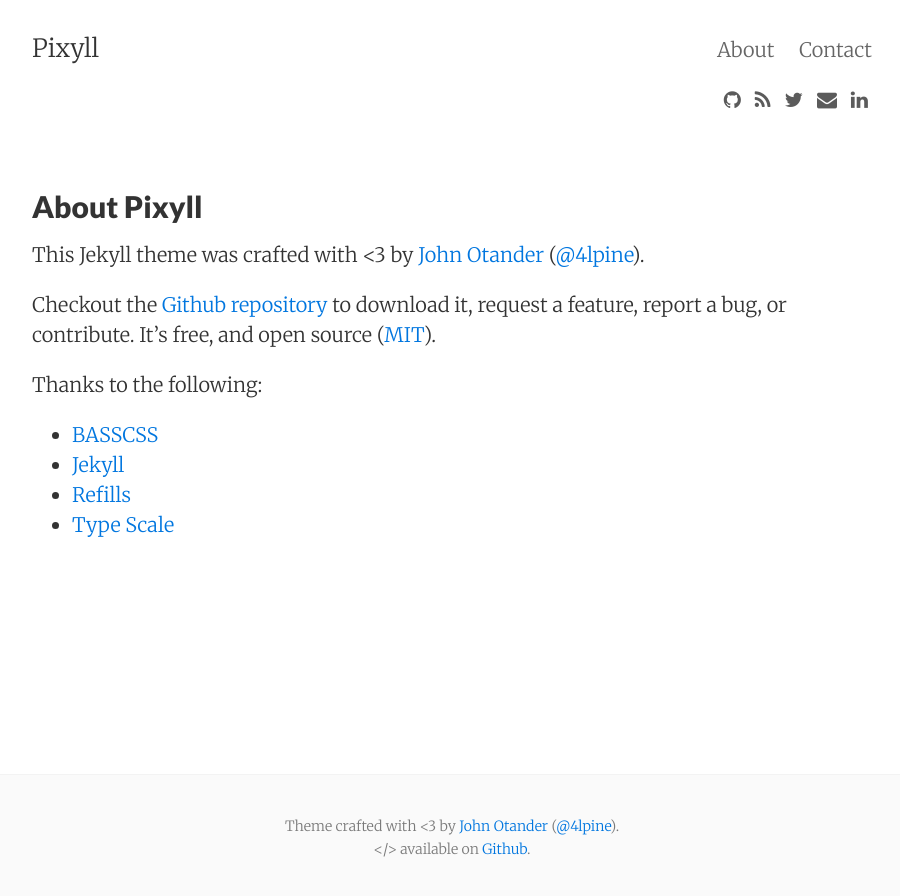
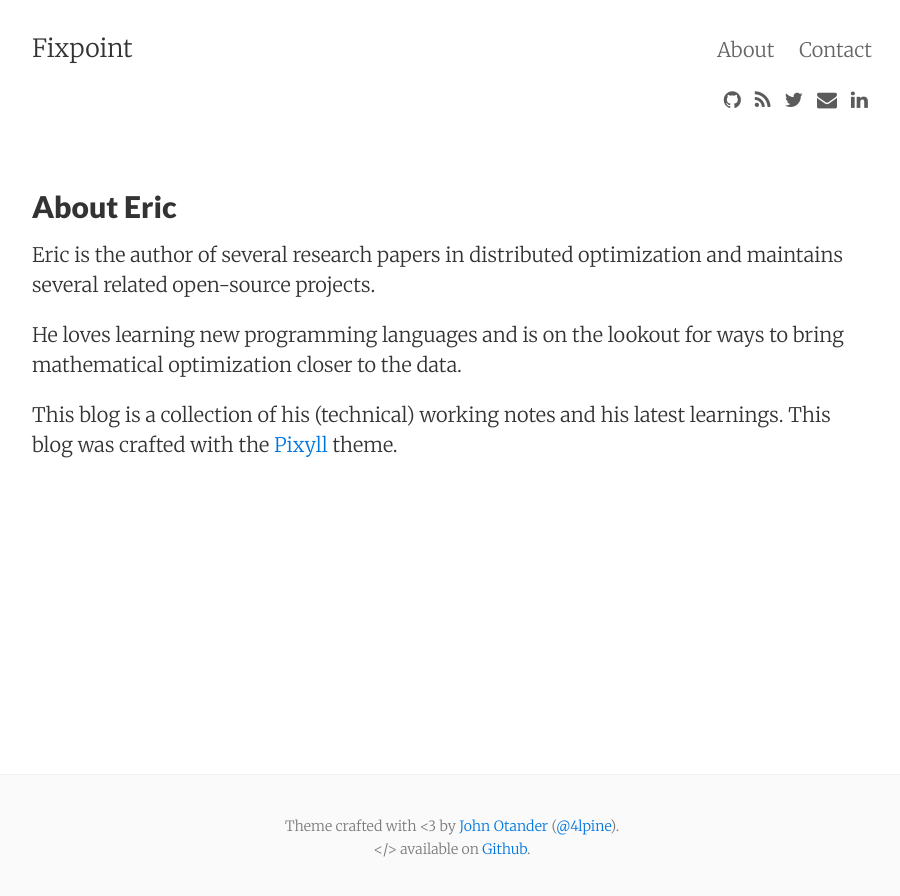
Before and after one commit to echu/echu.github.io, a Jekyll site: the page built from about.md, in a window 1280 px wide. Shown: the top 896 px of the page, without its empty margins (188-1088 px from the left). Built offline with Jekyll 4.4.1, drawn with Linux system fonts in a browser that asks for light colours; nearby versions of some CDN libraries.

Commit message:
customize site for echu.github.io

```diff
--- a/_config.yml
+++ b/_config.yml
@@ -1,5 +1,5 @@
 # Site settings
-title:       Pixyll
+title:       Fixpoint
 email:       eytchu@gmail.com
 author:      Eric Chu
 description: "A collection of technical notes"
@@ -36,7 +36,7 @@
 flattr_button:
 
 # Post sharing icons
-show_sharing_icons: true
+show_sharing_icons: false
 share_text: 'Share this post!'
 # Change to 'true' to enable individual icons
 share_facebook: true
--- a/about.md
+++ b/about.md
@@ -1,19 +1,15 @@
 ---
 layout: page
-title: About Pixyll
+title: About Eric
 permalink: /about/
 ---
 
-This Jekyll theme was crafted with <3 by [John Otander](http://johnotander.com)
-([@4lpine](https://twitter.com/4lpine)).
+Eric is the author of several research papers in distributed optimization and
+maintains several related open-source projects.
 
-Checkout the [Github repository](https://github.com/johnotander/pixyll) to download it,
-request a feature, report a bug, or contribute. It's free, and open source
-([MIT](http://opensource.org/licenses/MIT)).
+He loves learning new programming languages and is on the lookout for ways to
+bring mathematical optimization closer to the data.
 
-Thanks to the following:
-
-* [BASSCSS](http://basscss.com)
-* [Jekyll](http://jekyllrb.com)
-* [Refills](http://refills.bourbon.io/)
-* [Type Scale](http://type-scale.com/)
+This blog is a collection of his (technical) working notes and his latest
+learnings. This blog was crafted with the [Pixyll](https://github.com/johnotrander/pixyll)
+theme.
```
Also changed, not shown: _drafts/disque.md (added, +8 -0 lines), _includes/post_footer.html (+3 -6 lines), README.md, images/me.jpeg.
